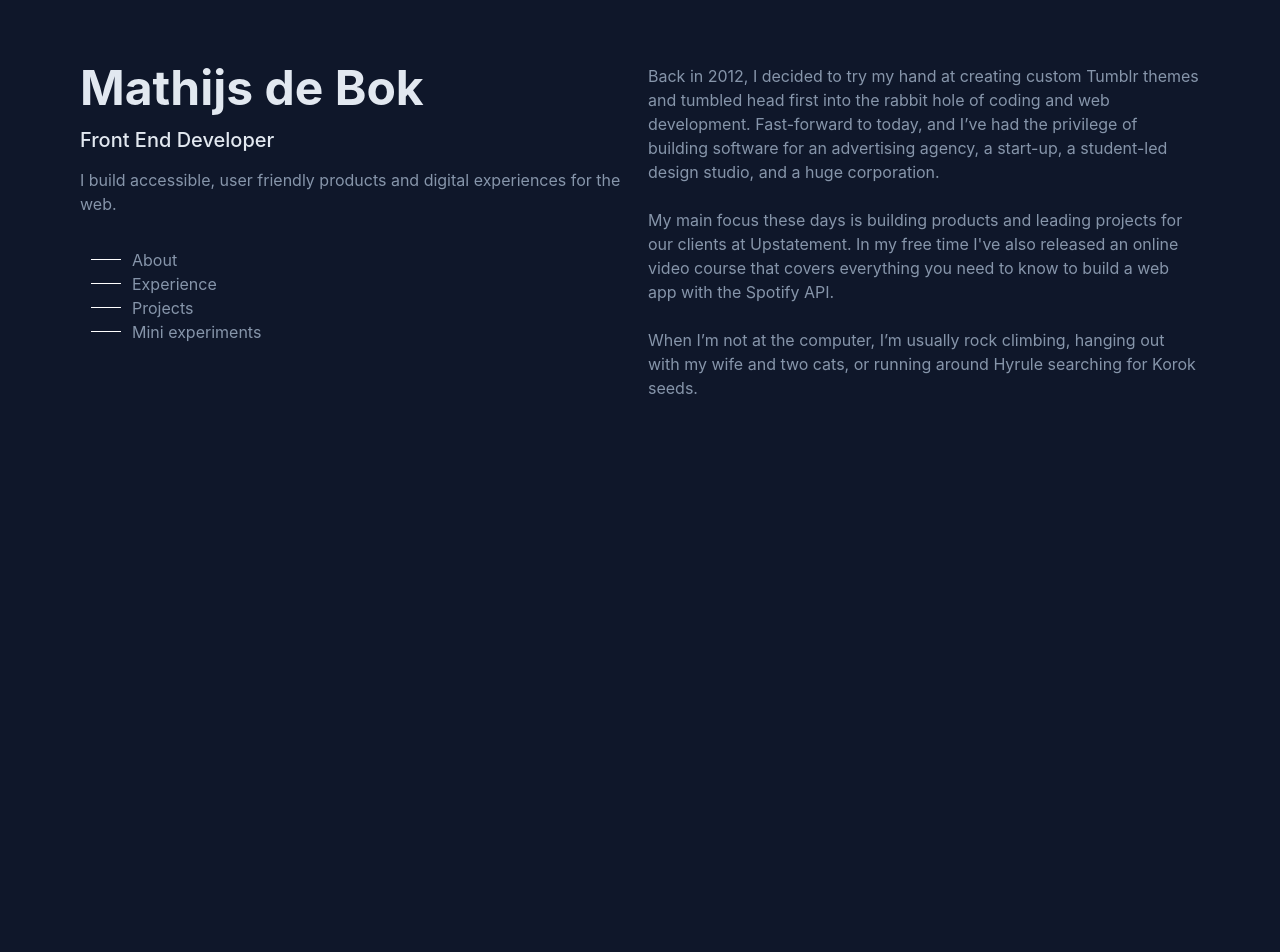
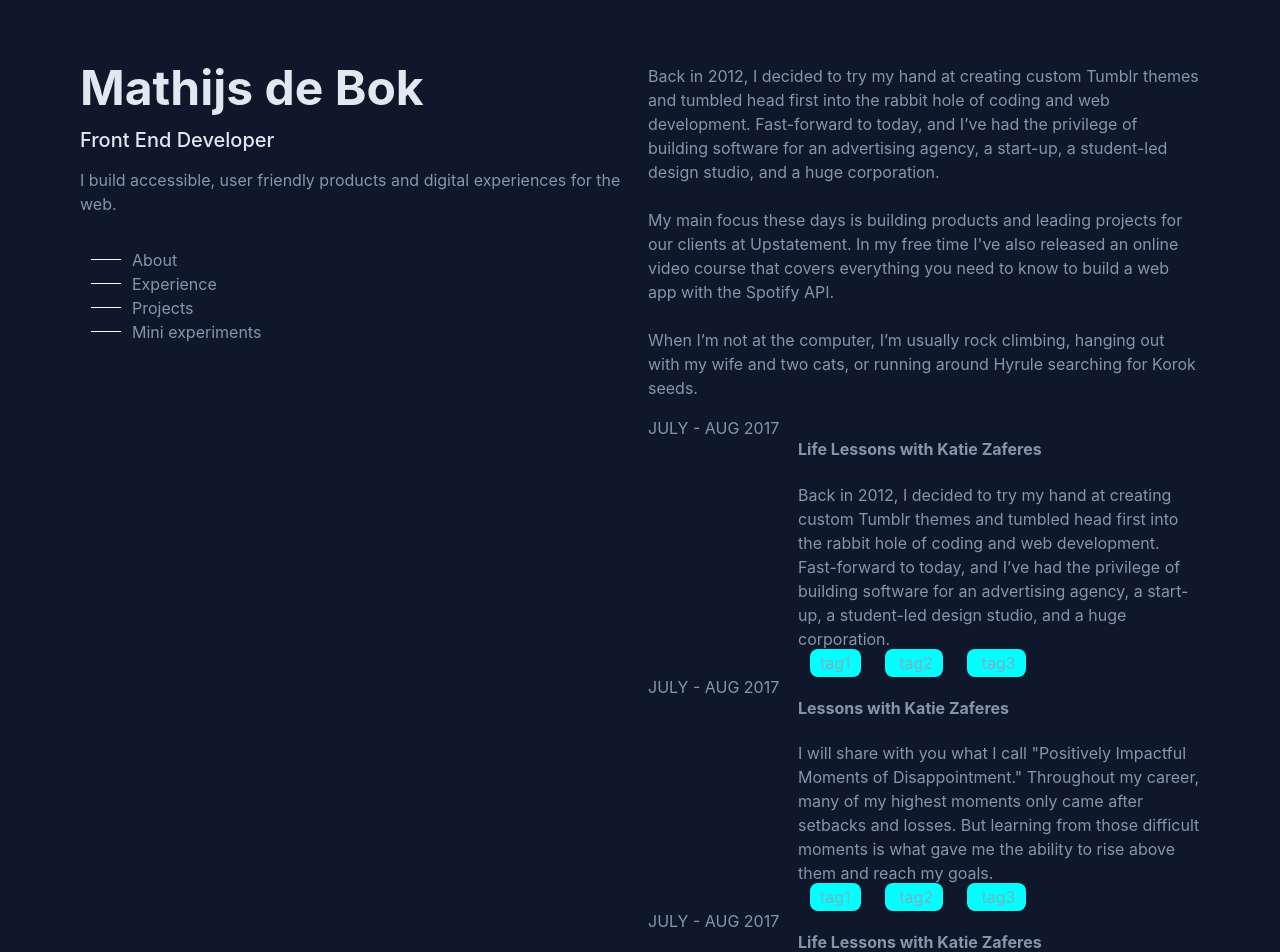
Before and after one commit to Bokdem/portfolio, a React (Create React App) app: page / in a window 1280 px wide. Shown: the top 952 px of the page. Before the commit the page ends 800 px from the top, so only its background shows below. Built offline with nearby package versions, Linux system fonts and the light colour scheme.

Commit message:
map components through data.js + .split() tags

```diff
--- /dev/null
+++ b/src/assets/right-column.css
@@ -0,0 +1,12 @@
+.experience-block--item {
+    display: grid;
+    grid-template-columns: 1fr 3fr;
+    gap: 1rem;
+}
+
+.tags {
+    background-color: aqua;
+    padding: 4px 10px;
+    margin: 12px 12px 0 12px; ;
+    border-radius: 8px;
+}
--- a/src/assets/style.css
+++ b/src/assets/style.css
@@ -1,2 +1,3 @@
 @import 'app.css';
 @import 'left-column.css';
+@import 'right-column.css';
--- a/src/components/ExperienceBlock.jsx
+++ b/src/components/ExperienceBlock.jsx
@@ -1,6 +1,21 @@
-export default function ExperienceBlock() {
+export default function ExperienceBlock(props) {
+    const splitTags = props.experience.tags.split(/,/);
+    const tags = splitTags.map(tag => {
+        return (
+            <span className="tags" key={tag}>{tag}</span>
+        )
+    })
+
     return (
         <>
+            <li className="experience-block--item">
+                <div className="experience-block--date">JULY - AUG 2017</div>
+                <div className="experience-block--content">
+                    <h4>{props.experience.title}</h4>
+                    <p>{props.experience.description}</p>
+                    {tags}
+                </div>
+            </li>
         </>
     )
 }
--- a/src/components/RightColumn.jsx
+++ b/src/components/RightColumn.jsx
@@ -1,4 +1,16 @@
+import ExperienceBlock from "./ExperienceBlock";
+import data from "../data.js"
+
 export default function RightColumn() {
+    const experienceblocks = data.map( experience => {
+        return (
+            <ExperienceBlock
+                key={experience.id}
+                experience={experience}
+            />
+        )
+    })
+
     return (
         <>
             <main id="content">
@@ -11,7 +23,11 @@ export default function RightColumn() {
                         When I’m not at the computer, I’m usually rock climbing, hanging out with my wife and two cats, or running around Hyrule searching for Korok seeds.
                     </p>
                 </section>
-                <section id="experience" className="experience"></section>
+                <section id="experience" className="experience">
+                    <ul>
+                        {experienceblocks}
+                    </ul>
+                </section>
                 <section id="projects" className="projects"></section>
                 <section id="experiments" className="experiments"></section>
             </main>
--- /dev/null
+++ b/src/data.js
@@ -0,0 +1,32 @@
+export default [
+    {
+        id: 1,
+        title: "Life Lessons with Katie Zaferes",
+        description: "Back in 2012, I decided to try my hand at creating custom Tumblr themes and tumbled head first into the rabbit hole of coding and web development. Fast-forward to today, and I’ve had the privilege of building software for an advertising agency, a start-up, a student-led design studio, and a huge corporation.",
+        tags: "tag1, tag2, tag3"
+    },
+    {
+        id: 2,
+        title: "Lessons with Katie Zaferes",
+        description: "I will share with you what I call \"Positively Impactful Moments of Disappointment.\" Throughout my career, many of my highest moments only came after setbacks and losses. But learning from those difficult moments is what gave me the ability to rise above them and reach my goals.",
+        tags: "tag1, tag2, tag3"
+    },
+    {
+        id: 3,
+        title: "Life Lessons with Katie Zaferes",
+        description: "I will share with you what I call \"Positively Impactful Moments of Disappointment.\" Throughout my career, many of my highest moments only came after setbacks and losses. But learning from those difficult moments is what gave me the ability to rise above them and reach my goals.",
+        tags: "tag1, tag2, tag3"
+    },
+    {
+        id: 4,
+        title: "Life Lessons with Katie Zaferes",
+        description: "I will share with you what I call \"Positively Impactful Moments of Disappointment.\" Throughout my career, many of my highest moments only came after setbacks and losses. But learning from those difficult moments is what gave me the ability to rise above them and reach my goals.",
+        tags: "tag1, tag2, tag3"
+    },
+    {
+        id: 5,
+        title: "Life Lessons with Katie Zaferes",
+        description: "I will share with you what I call \"Positively Impactful Moments of Disappointment.\" Throughout my career, many of my highest moments only came after setbacks and losses. But learning from those difficult moments is what gave me the ability to rise above them and reach my goals.",
+        tags: "tag1, tag2, tag3"
+    }
+]
--- a/src/styles.css
+++ b/src/styles.css
@@ -1 +1 @@
-:root{--main-font-color:#94a3b8e6;--backgrond-color:#0f172a}body{background-color:var(--backgrond-color);color:var(--main-font-color)}.App{display:grid;gap:1rem;grid-template-columns:1fr 1fr;line-height:1.5rem;padding:4rem 5rem}ul{list-style-type:none;padding:0}ul li a{color:var(--main-font-color);text-decoration:none}h1,h2,h3,p{margin:0}h1{font-size:3rem;line-height:1}h1,h2{color:#e2e8f0}h2{font-size:2rem}h3{color:#e2e8f0;font-size:1.25rem;font-weight:500}.left-column{position:sticky}.left-column h3{margin:1rem 0}.mini-menu{margin-top:2rem}.nav-indicator{background-color:#fff;display:block;float:left;height:1px;margin:11px;transition:width .3s;width:30px}ul li:hover .nav-indicator{transition:width .3s;width:50px}
+:root{--main-font-color:#94a3b8e6;--backgrond-color:#0f172a}body{background-color:var(--backgrond-color);color:var(--main-font-color)}.App{display:grid;gap:1rem;grid-template-columns:1fr 1fr;line-height:1.5rem;padding:4rem 5rem}ul{list-style-type:none;padding:0}ul li a{color:var(--main-font-color);text-decoration:none}h1,h2,h3,p{margin:0}h1{font-size:3rem;line-height:1}h1,h2{color:#e2e8f0}h2{font-size:2rem}h3{color:#e2e8f0;font-size:1.25rem;font-weight:500}.left-column{position:sticky}.left-column h3{margin:1rem 0}.mini-menu{margin-top:2rem}.nav-indicator{background-color:#fff;display:block;float:left;height:1px;margin:11px;transition:width .3s;width:30px}ul li:hover .nav-indicator{transition:width .3s;width:50px}.experience-block--item{display:grid;gap:1rem;grid-template-columns:1fr 3fr}.tags{background-color:aqua;border-radius:8px;margin:12px 12px 0;padding:4px 10px}
```
